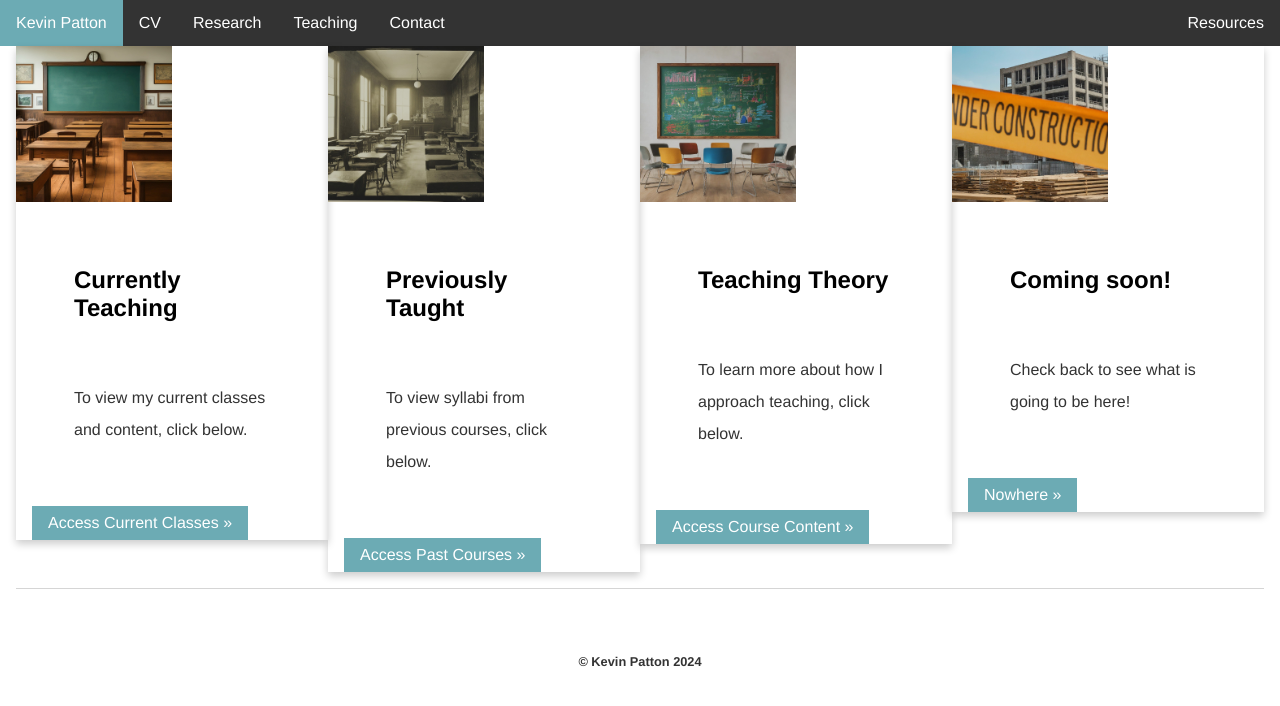
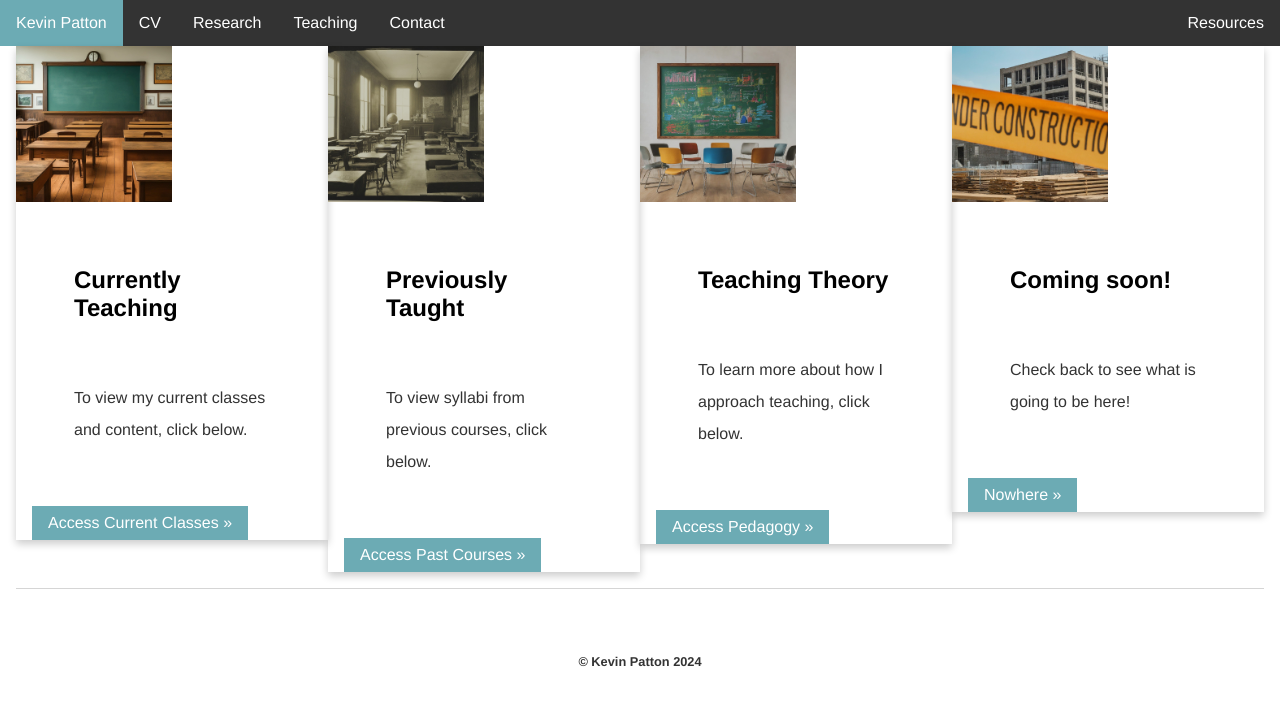
Before and after one commit to kevinjpatton/kevinjpatton.github.io, a Jekyll site: the page built from teaching/index.html, in a window 1280 px wide. Shown: the top 706 px of the page. Built offline with Jekyll 4.4.1, drawn with Linux system fonts in a browser that asks for light colours; Markdown is read by kramdown in place of the engine named in the settings.

Commit message:
Update index.html

```diff
--- a/teaching/index.html
+++ b/teaching/index.html
@@ -33,7 +33,7 @@ title: Teaching - Kevin Patton
       <div class="container">
         <h2>Teaching Theory</h2>
        <p>To learn more about how I approach teaching, click below.</p>
-        <a href="/teaching/pedagogy/index.html" class="next">Access Course Content &raquo;</a>
+        <a href="/teaching/pedagogy/index.html" class="next">Access Pedagogy &raquo;</a>
       </div>
     </div>
   </div>
```
